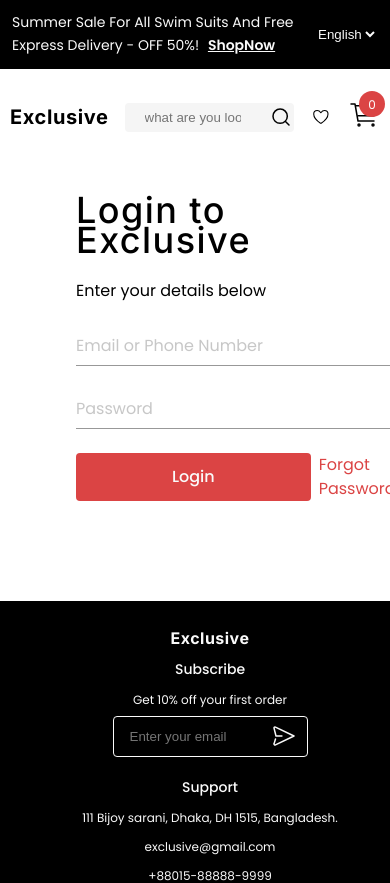
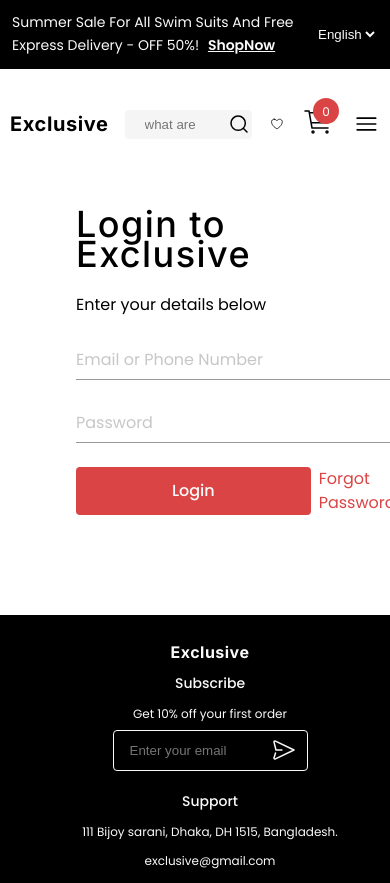
Before and after one commit to stanosuozah/exclusive-ecommerce, a React (Vite) app: page /login in a window 390 px wide. Shown: the top 883 px of the page. Built offline with nearby package versions, Linux system fonts and the light colour scheme.

Commit message:
mobile update

```diff
--- a/package.json
+++ b/package.json
@@ -12,6 +12,7 @@
 		"react": "^18.2.0",
 		"react-dom": "^18.2.0",
 		"react-hook-form": "^7.43.9",
+		"react-icons": "^4.8.0",
 		"react-router-dom": "^6.9.0",
 		"swiper": "^9.2.0"
 	},
--- a/src/App.css
+++ b/src/App.css
@@ -3,9 +3,16 @@
 @import url("https://fonts.googleapis.com/css2?family=Inter:wght@100;200;300;400;500;600;700;800;900&display=swap");
 
 /* BANNER SECTION */
+body {
+	overflow: scroll;
+}
 * {
 	margin: 0;
 	padding: 0;
+}
+
+.mobile-menu-dropdown {
+	display: none;
 }
 .banner {
 	background-color: #000000;
@@ -2406,6 +2413,39 @@ PRODUCT DETAILS PAGE */
 		cursor: pointer;
 		color: black;
 	}
+	.mobile-menu {
+		display: block;
+		/* height: 16px;
+		width: 16px;
+	} */
+	}
+	.mobile-menu-dropdown {
+		display: block;
+		position: absolute;
+		top: 160px;
+		right: 15px;
+		background: rgba(0, 0, 0);
+		width: 120px;
+		padding: 20px;
+		border-radius: 4px;
+	}
+	.mobile-menu-dropdown > ul {
+		display: flex;
+		flex-direction: column;
+		gap: 0.5rem;
+	}
+	.mobile-menu-link {
+		list-style: none;
+		font-family: "Poppins";
+		font-style: normal;
+		font-weight: 400;
+		font-size: 12px;
+		line-height: 24px;
+		text-align: center;
+		z-index: 222;
+		color: white;
+	}
+
 	.top-menu-link {
 		text-decoration: none;
 		display: none;
--- a/src/components/common/MainNav.jsx
+++ b/src/components/common/MainNav.jsx
@@ -6,10 +6,11 @@ import MagnifyingGlass from "../../assets/icons/MagnifyingGlass";
 import AccountIcon from "../../assets/icons/AccountIcon";
 import { useNavigate } from "react-router-dom";
 import { AppContext } from "../../context/AppContext";
+import MenuDropdown from "./MenuDropdown";
 
 const MainNav = ({ display, setDisplay }) => {
 	const { cartItem, getUser } = useContext(AppContext);
-
+	const [mobileDisplay, setMobileDisplay] = useState(false);
 	//SEARCH
 	const [query, setQuery] = useState("");
 	const navigate = useNavigate();
@@ -54,7 +55,29 @@ const MainNav = ({ display, setDisplay }) => {
 				</div>
 				{/* usesetDisplay to toggle display */}
 				{getUser && <AccountIcon onClick={() => setDisplay(!display)} />}
+
+				{/* Hamburger menu */}
+				<svg
+					onClick={() => setMobileDisplay(!mobileDisplay)}
+					className="mobile-menu"
+					width={50}
+					height={50}
+					xmlns="http://www.w3.org/2000/svg"
+					fill="none"
+					viewBox="0 0 24 24"
+					strokeWidth="1.5"
+					stroke="currentColor"
+					class="w-6 h-6"
+				>
+					<path
+						strokeLinecap="round"
+						strokeLinejoin="round"
+						d="M3.75 6.75h16.5M3.75 12h16.5m-16.5 5.25h16.5"
+					/>
+				</svg>
 			</div>
+
+			{mobileDisplay && <MenuDropdown />}
 		</div>
 	);
 };
--- /dev/null
+++ b/src/components/common/MenuDropdown.jsx
@@ -0,0 +1,40 @@
+import React, { useContext } from "react";
+import { AppContext } from "../../context/AppContext";
+import { Link } from "react-router-dom";
+
+const MenuDropdown = () => {
+	const { getUser } = useContext(AppContext);
+	const user = getUser.name;
+
+	return (
+		<>
+			<div className="mobile-menu-dropdown">
+				<ul>
+					<Link to={"/contact"} className="mobile-menu-link">
+						<li>Contact</li>
+					</Link>
+					<Link to={"/aboutus"} className="mobile-menu-link">
+						<li>About</li>
+					</Link>
+					{!user && (
+						<Link to={"/signup"}>
+							<li>Sign Up</li>
+						</Link>
+					)}
+					{!user && (
+						<Link to={"/login"} className="mobile-menu-link">
+							<li>Login</li>
+						</Link>
+					)}
+					{user && (
+						<Link className="mobile-menu-link">
+							<li>Logout</li>
+						</Link>
+					)}
+				</ul>
+			</div>
+		</>
+	);
+};
+
+export default MenuDropdown;
--- a/src/context/AppContext.jsx
+++ b/src/context/AppContext.jsx
@@ -4,6 +4,8 @@ import { useNavigate } from "react-router-dom";
 
 export const AppContext = createContext();
 const AppContextProvider = ({ children }) => {
+	//Function for mobile menu
+
 	const [getUser, setGetUser] = useState(
 		JSON.parse(localStorage.getItem("user"))
 	); //geting user from localstorage
```
Also changed, not shown: 1 other file (tests, documents, lock files or other folders).
